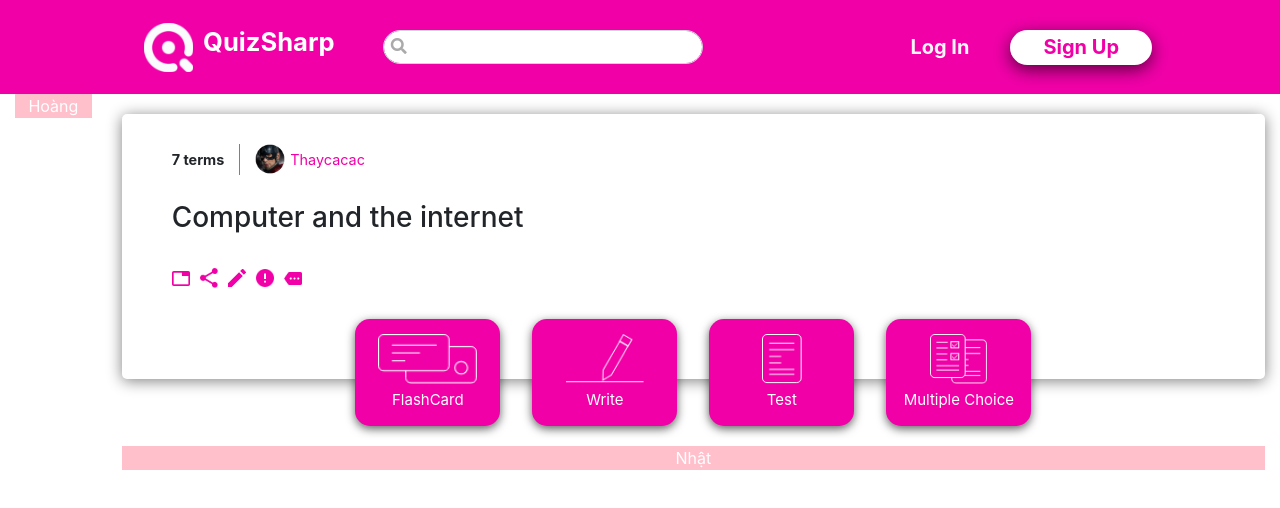
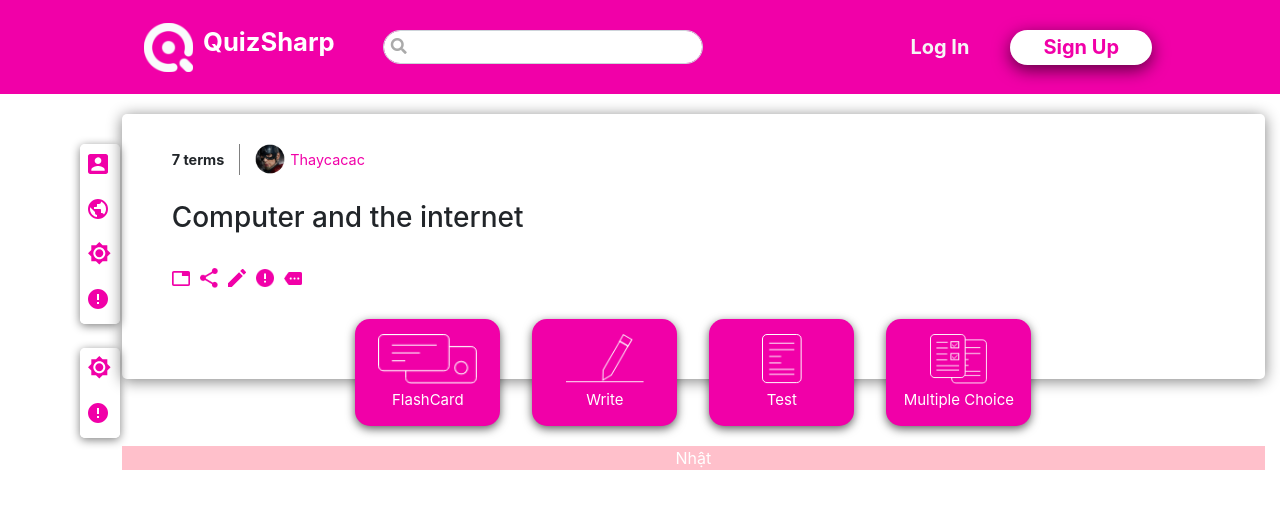
Before and after one commit to Sharp-Team/quiz-sharp, a React (Create React App) app: page /quiz in a window 1280 px wide. Shown: the top 508 px of the page. Built offline with nearby package versions, Linux system fonts and the light colour scheme.

Commit message:
add left side bar

```diff
--- a/src/components/SideBarFull.tsx
+++ b/src/components/SideBarFull.tsx
@@ -1,20 +1,58 @@
 import React from 'react'
 import styled from 'styled-components'
+import { Link } from 'react-router-dom'
+import {
+  IconBookMark as bookmark,
+  IconTime as date
+} from '../images'
 
 const WrapContent = styled.div`
   .content {
-    background-color: pink;
-    color: white;
-    text-align: center;
+    	padding: 50px;
+
+    .box {
+      border: 0px solid;
+      background-color: #FFFFFF;
+      margin-bottom: 1.5rem;
+      box-shadow: 0 2px 10px grey;
+      border-radius: 5px;
+      width: 150px;
+      height: auto;
+
+      .box-content {
+        padding-top: 6px;
+        padding-left: 8px;
+        background-color: #FFFFFF;
+        width: 150px;
+        height: 45px;
+        border-radius: 5px;
+        color: grey;
+      }
+    }
   }
 `
 
 function SideBar() {
-  return(
+  return (
     <WrapContent>
-      <p className="content">
-        Hoàng
-      </p>
+      <div className="content">
+        <div className="col-lg">
+          <div className="box">
+            <Link to="#">
+              <div className="box-content"><img src={require('../images/icon/profile.png')}></img>  My Quiz</div>
+            </Link>
+            <Link to="#">
+              <div className="box-content"><img src={require('../images/icon/global.png')}></img>  Discover</div>
+            </Link>
+            <Link to="#">
+              <div className="box-content"><img src={require('../images/icon/setting.png')}></img>  Settings</div>
+            </Link>
+            <Link to="#">
+              <div className="box-content"><img src={require('../images/icon/infor.png')}></img>  Support</div>
+            </Link>
+          </div>
+        </div>
+      </div>
     </WrapContent>
   )
 }
--- a/src/components/SideBarSmall.tsx
+++ b/src/components/SideBarSmall.tsx
@@ -1,20 +1,69 @@
 import React from 'react'
 import styled from 'styled-components'
+import { Link } from 'react-router-dom'
+import {
+  IconBookMark as bookmark,
+  IconTime as date
+} from '../images'
 
 const WrapContent = styled.div`
   .content {
-    background-color: pink;
-    color: white;
-    text-align: center;
+    padding: 50px;
+
+    .box {
+      border: 0px solid;
+      background-color: #FFFFFF;
+      margin-bottom: 1.5rem;
+      box-shadow: 0 2px 10px grey;
+      border-radius: 5px;
+      width: 40px;
+      height: auto;
+
+      .box-content {
+        padding-top: 6px;
+        padding-left: 8px;
+        background-color: #FFFFFF;
+        border-radius: 5px;
+        width: 40px;
+        height: 45px;
+        color: grey;
+      }
+    }
   }
 `
 
 function SideBar() {
-  return(
+  return (
     <WrapContent>
-      <p className="content">
-        Hoàng
-      </p>
+      <div className="content">
+        <div className="col-lg">
+          <div className="box">
+            <Link to="#">
+              <div className="box-content"><img src={require('../images/icon/profile.png')}></img></div>
+            </Link>
+            <Link to="#">
+              <div className="box-content"><img src={require('../images/icon/global.png')}></img></div>
+            </Link>
+            <Link to="#">
+              <div className="box-content"><img src={require('../images/icon/setting.png')}></img></div>
+            </Link>
+            <Link to="#">
+              <div className="box-content"><img src={require('../images/icon/infor.png')}></img></div>
+            </Link>
+          </div>
+        </div>
+
+        <div className="col-lg">
+          <div className="box">
+            <Link to="#">
+              <div className="box-content"><img src={require('../images/icon/setting.png')}></img></div>
+            </Link>
+            <Link to="#">
+              <div className="box-content"><img src={require('../images/icon/infor.png')}></img></div>
+            </Link>
+          </div>
+        </div>
+      </div>
     </WrapContent>
   )
 }
```
